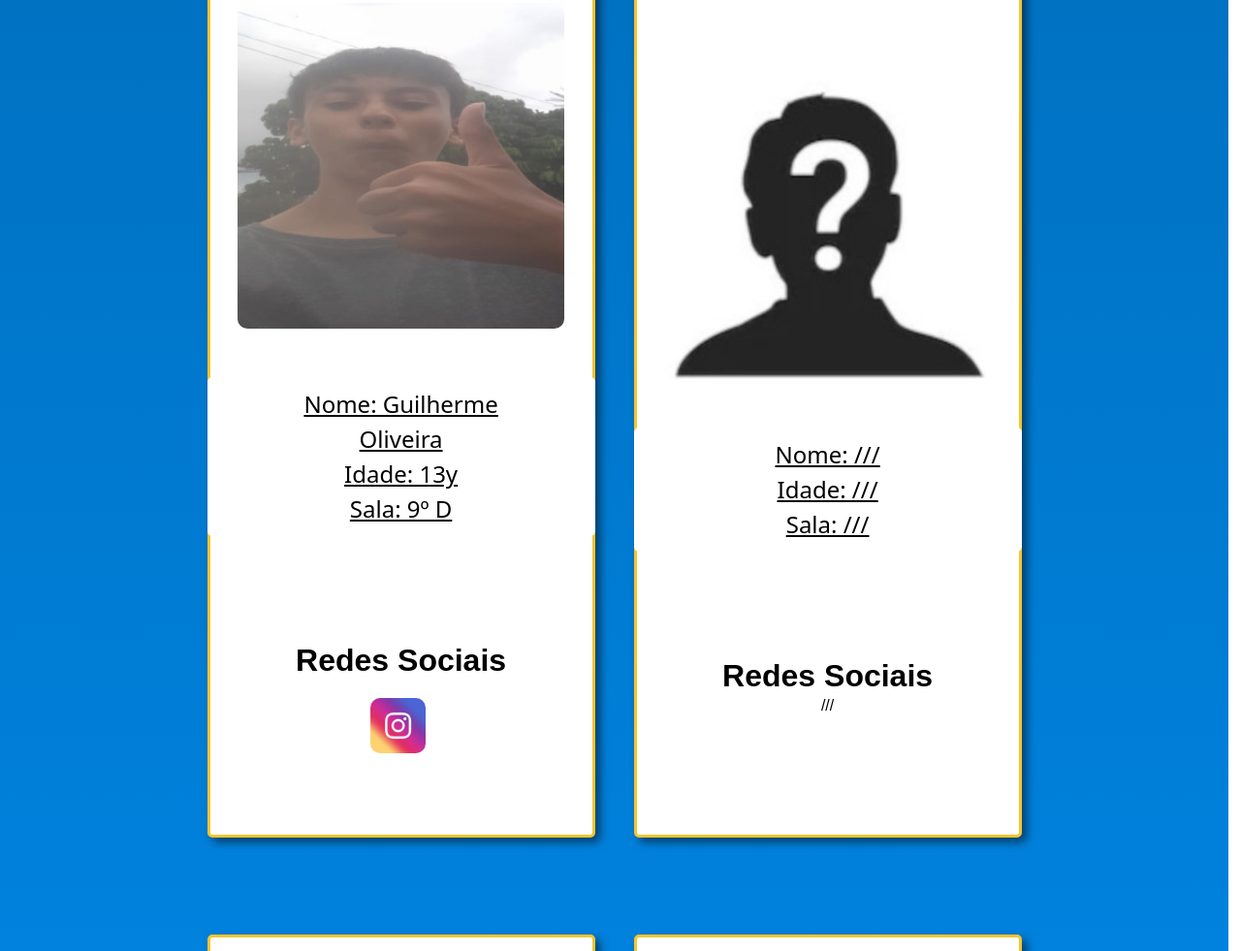
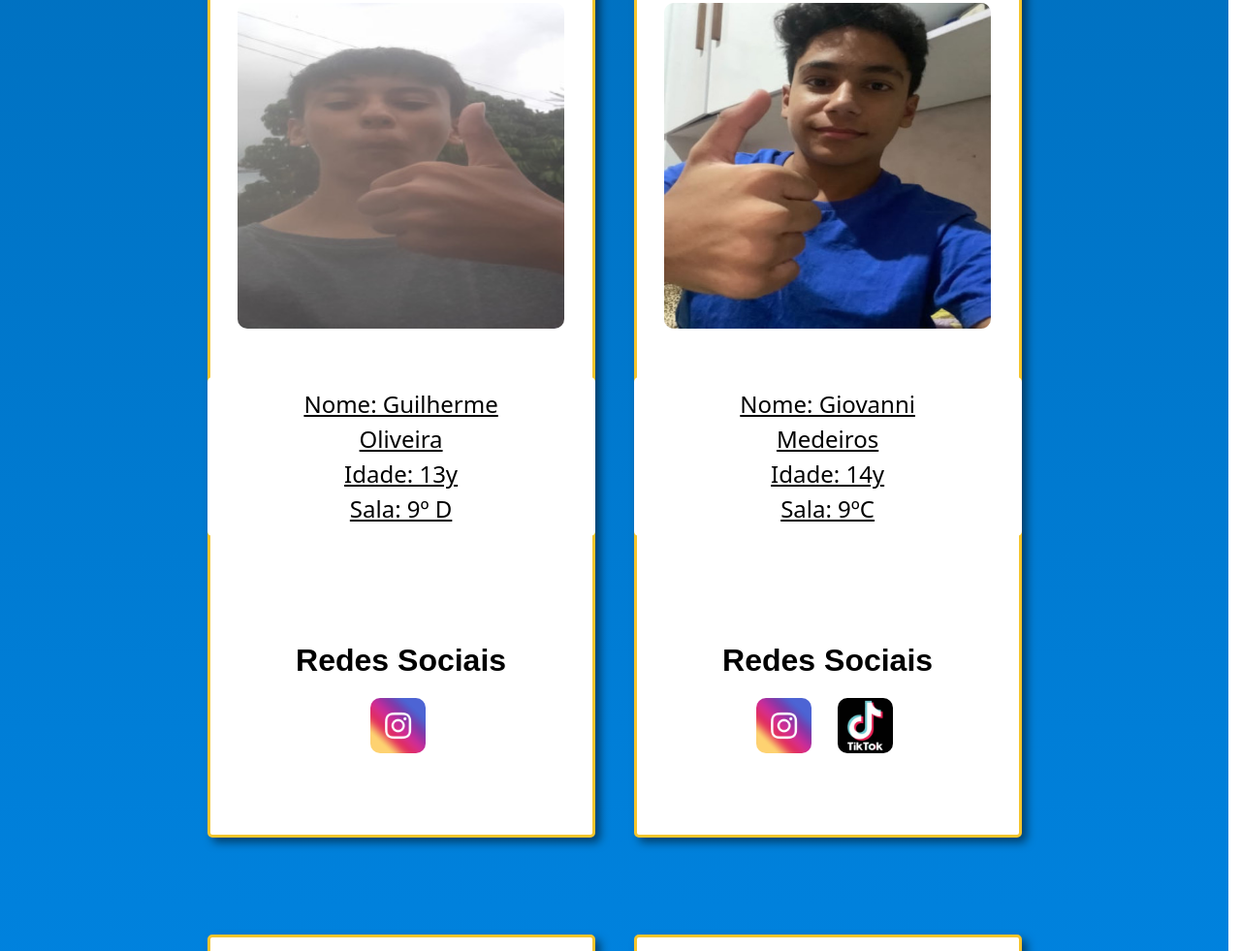
Before and after one commit to cavaleiro-olimpioo/ArchTec, a plain HTML site: page pag002.html in a window 1280 px wide. Shown: the part 2845-3826 px from the top of the page at 97% size. Drawn offline with nearby package versions, Linux system fonts and the light colour scheme.

Commit message:
GiovanniV1

```diff
--- a/pag002.html
+++ b/pag002.html
@@ -221,15 +221,16 @@
                             </aside>
                     </aside>
                     <aside class="pai">
-                        <img src="estilos/imagens/desconhecido.jpg" alt="LF">
+                        <img src="estilos/imagens/Giovanni.jpg" alt="LF">
                             <aside class="inf">
-                                <p>Nome: ///</p>
-                                <p>Idade: ///</p>
-                                <p>Sala: ///</p>
+                                <p>Nome: Giovanni Medeiros</p>
+                                <p>Idade: 14y</p>
+                                <p>Sala: 9ºC</p>
                             </aside>
                             <aside class="rs">
                                 <h2>Redes Sociais</h2>
-                                <p style="text-align: center;">///</p>
+                                <a href="https://www.instagram.com/giovannixm_01/" target="_blank"><img src="estilos/imagens/ico-instagram.jpg" alt="Instagram"></a>
+                                <a href="https://www.tiktok.com/@giovannix585" target="_blank"><img src="estilos/imagens/ico-tiktok.png" alt="TikTok"></a>
                             </aside>
                     </aside>
                     <aside class="pai">
```
Also changed, not shown: estilos/imagens/Giovanni.jpg (added).
